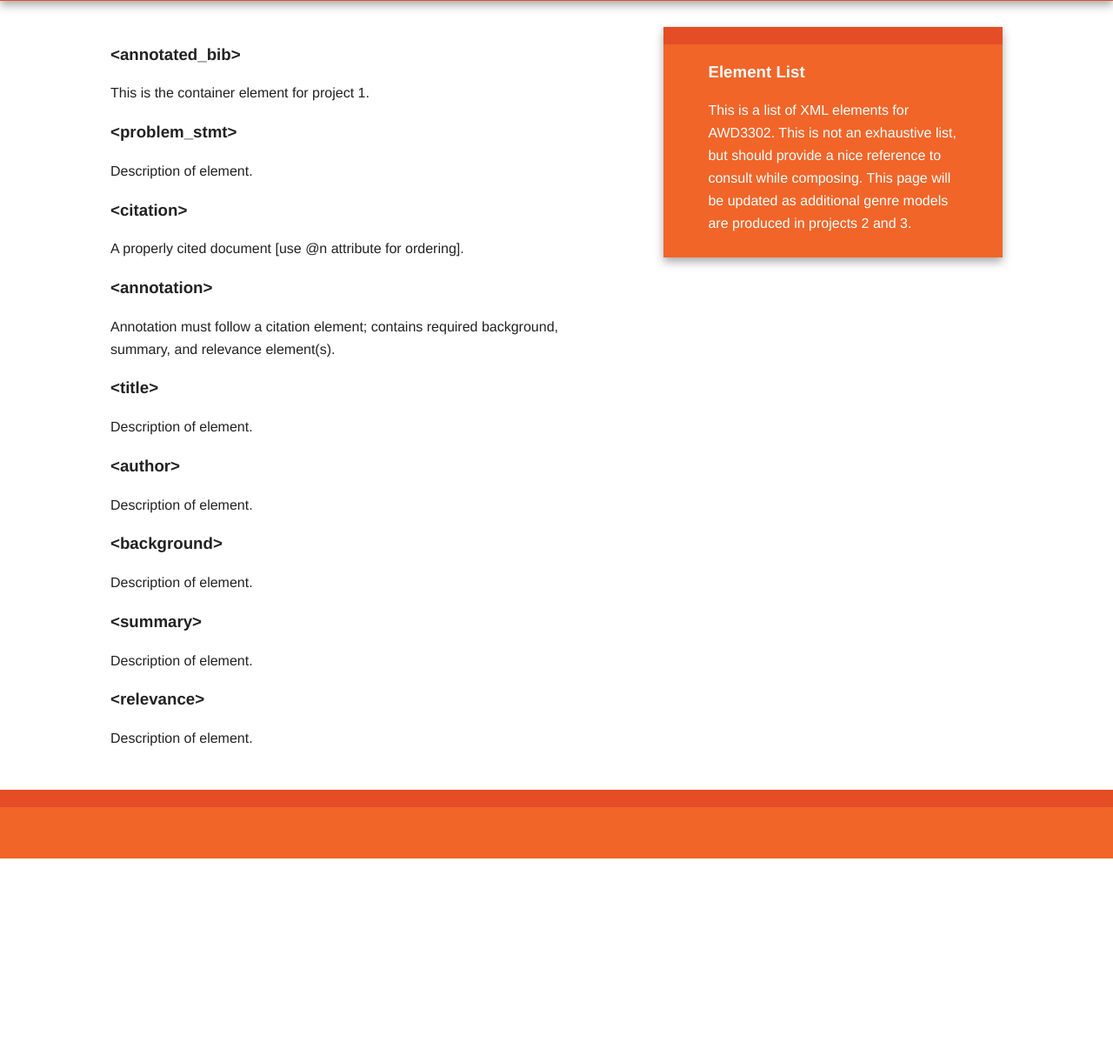
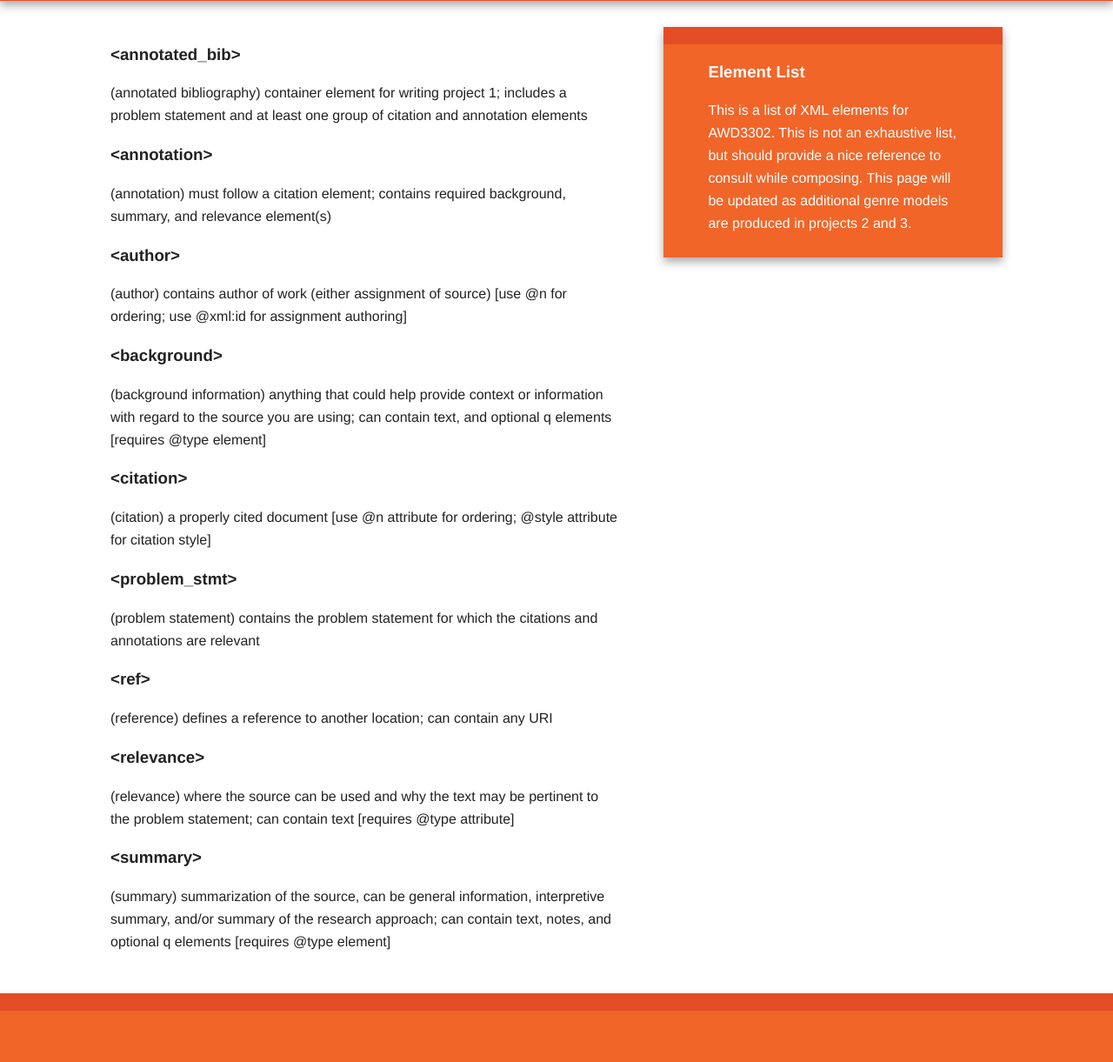
Before and after one commit to smithkevin1/projects, a PHP site: page /crib_sheet.php in a window 1280 px wide. Shown: the part 95-1316 px from the top of the page at 87% size. Before the commit the page ends 1082 px from the top, so only its background shows below. Run offline with PHP 8.4, Linux system fonts and the light colour scheme; some libraries are stand-ins or nearby versions.

Commit message:
Update crib sheet.

```diff
--- a/crib_sheet.php
+++ b/crib_sheet.php
@@ -34,65 +34,66 @@
         <div class="main-container">
             <div class="main wrapper clearfix">
               <article>
-
                     <header>
                       <h2></h2>
                     </header>
                     <section>
                       <h3>&lt;annotated_bib&gt;</h3>
                       <p>
-                        This is the container element for project 1.
+                        (annotated bibliography) container element for writing project 1; includes a problem statement and at least one group of citation and annotation elements
+                      </p>
+                    </section>
+                    <section>
+                    <h3>&lt;annotation&gt;</h3>
+                    <p>
+                      (annotation) must follow a citation element; contains required background, summary, and relevance element(s)
+                    </p>
+                  </section>
+                  <section>
+                    <h3>&lt;author&gt;</h3>
+                    <p>
+                      (author) contains author of work (either assignment of source) [use @n for ordering; use @xml:id for assignment authoring]
+                    </p>
+                  </section>
+                  <section>
+                    <h3>&lt;background&gt;</h3>
+                    <p>
+                      (background information) anything that could help provide context or information with regard to the source you are using; can contain text, and optional q elements [requires @type element]
+                    </p>
+                  </section>
+                    <section>
+                      <h3>&lt;citation&gt;</h3>
+                      <p>
+                        (citation) a properly cited document [use @n attribute for
+                ordering; @style attribute for citation style]
                       </p>
                     </section>
                     <section>
                       <h3>&lt;problem_stmt&gt;</h3>
                       <p>
-                        Description of element.
+                        (problem statement) contains the problem statement for which the citations and annotations are relevant
                       </p>
                     </section>
                     <section>
-                      <h3>&lt;citation&gt;</h3>
+                      <h3>&lt;ref&gt;</h3>
                       <p>
-                        A properly cited document [use @n attribute for
-               ordering].
+                        (reference) defines a reference to another location; can contain any URI
                       </p>
                     </section>
+
                     <section>
-                      <h3>&lt;annotation&gt;</h3>
+                      <h3>&lt;relevance&gt;</h3>
                       <p>
-                        Annotation must follow a citation element; contains required background, summary, and relevance element(s).
-                      </p>
-                    </section>
-                    <section>
-                      <h3>&lt;title&gt;</h3>
-                      <p>
-                        Description of element.
-                      </p>
-                    </section>
-                    <section>
-                      <h3>&lt;author&gt;</h3>
-                      <p>
-                        Description of element.
-                      </p>
-                    </section>
-                    <section>
-                      <h3>&lt;background&gt;</h3>
-                      <p>
-                        Description of element.
+                        (relevance) where the source can be used and why the text may be pertinent to the problem statement; can contain text [requires @type attribute]
                       </p>
                     </section>
                     <section>
                       <h3>&lt;summary&gt;</h3>
                       <p>
-                        Description of element.
+                        (summary) summarization of the source, can be general information, interpretive summary, and/or summary of the research approach; can contain text, notes, and optional q elements [requires @type element]
                       </p>
                     </section>
-                    <section>
-                      <h3>&lt;relevance&gt;</h3>
-                      <p>
-                        Description of element.
-                      </p>
-                    </section>
+
               </article>
               <aside>
               <h3>Element List</h3>
```
